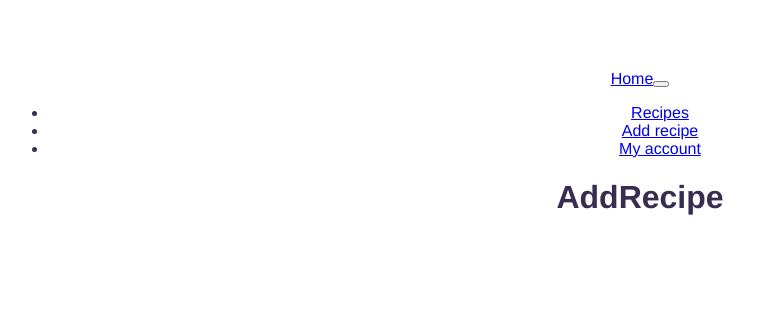
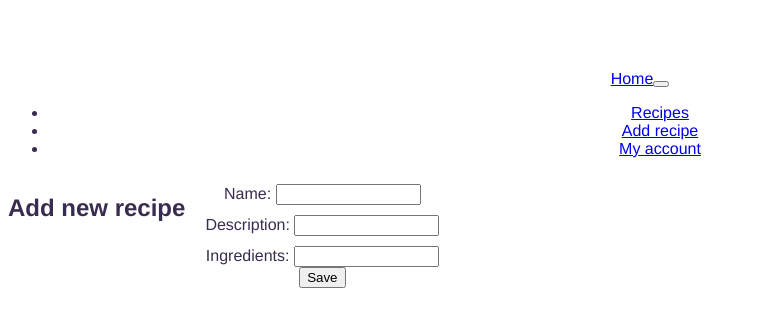
Before and after one commit to JelenaKiblik/Tarkvaratehnika-projekt, a Vue app in the folder web/: page /#/AddRecipe in a window 1280 px wide. Shown: the top 326 px of the page, without its empty margins (0-777 px from the left). Built offline with nearby package versions, Linux system fonts and the light colour scheme; no server answers.

Commit message:
simple addrecipe page version

```diff
--- a/web/package.json
+++ b/web/package.json
@@ -9,7 +9,7 @@
   },
   "dependencies": {
     "axios": "0.18.0",
-    "vue": "^2.5.22",
+    "vue": "^2.6.7",
     "vue-router": "^3.0.2",
     "vuejs-logger": "1.5.3"
   },
--- a/web/src/components/AddRecipe.vue
+++ b/web/src/components/AddRecipe.vue
@@ -1,18 +1,77 @@
 <template>
-    <div class="AddRecipe">
-        <h1>{{title}}</h1>
+    <div id="recipeapp">
+        <div class="AddRecipe">
+            <h2 style="float:left">Add new recipe</h2>
+            <form action="http://localhost:9000/#/Recipes" method="get">
+                Name: <input v-model="name" type="text" name="Name" id="user_input"><br>
+                Description: <input v-model="description" type="text" name="Description"><br>
+                Ingredients: <input v-model="ingredients" type="text" name="Ingredients"><br>
+                <button @click="addRecipe">Save</button>
+            </form>
+        </div>
     </div>
 </template>
+
 <script>
-    export default{
-        name:'AddRecipe',
-        data (){
-            return{
-                title:'AddRecipe'
+    import Vue from "vue";
+    export default {
+        name: 'AddRecipe',
+        data() {
+            return {
+                title: 'AddRecipe'
             }
         }
     }
+    window.onload = function () {
+        const app = new Vue({
+            el: '#recipeapp',
+            data: {
+                recipes: [],
+                name: null,
+                description: null,
+                ingredients: null,
+            },
+            mounted() {
+                if (localStorage.getItem('recipes')) {
+                    try {
+                        this.recipes = JSON.parse(localStorage.getItem('recipes'));
+                    } catch (e) {
+                        localStorage.removeItem('recipes');
+                    }
+                }
+            },
+            methods: {
+                addRecipe() {
+                    if (!this.name
+                        || !this.description
+                        || !this.ingredients) {
+                        return;
+                    }
+                    this.recipes.push(this.name);
+                    this.recipes.push(this.description);
+                    this.recipes.push(this.ingredients);
+                    this.name = '';
+                    this.description = '';
+                    this.ingredients = '';
+                    this.saveRecipe();
+                },
+
+                saveRecipe() {
+                    const parsed = JSON.stringify(this.recipes);
+                    localStorage.setItem('recipes', parsed);
+                }
+            }
+        })
+    }
 </script>
 
+
 <style scoped>
+    input {
+        width: 50%;
+        margin: 10px 0 0;
+    }
+    form {
+        float: left;
+    }
 </style>
```
Also changed, not shown: 1 other file (tests, documents, lock files or other folders).
